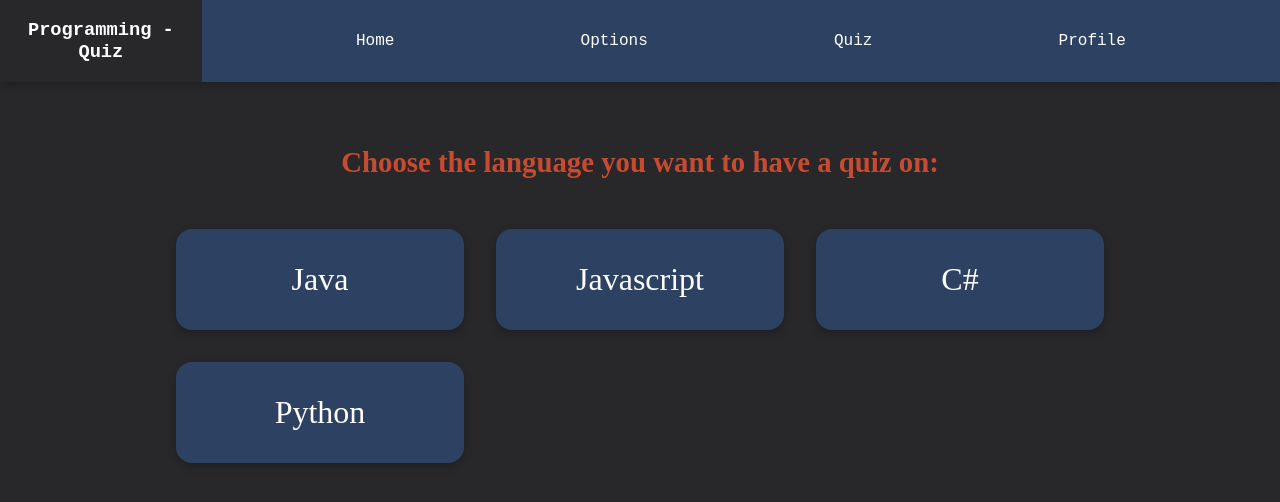
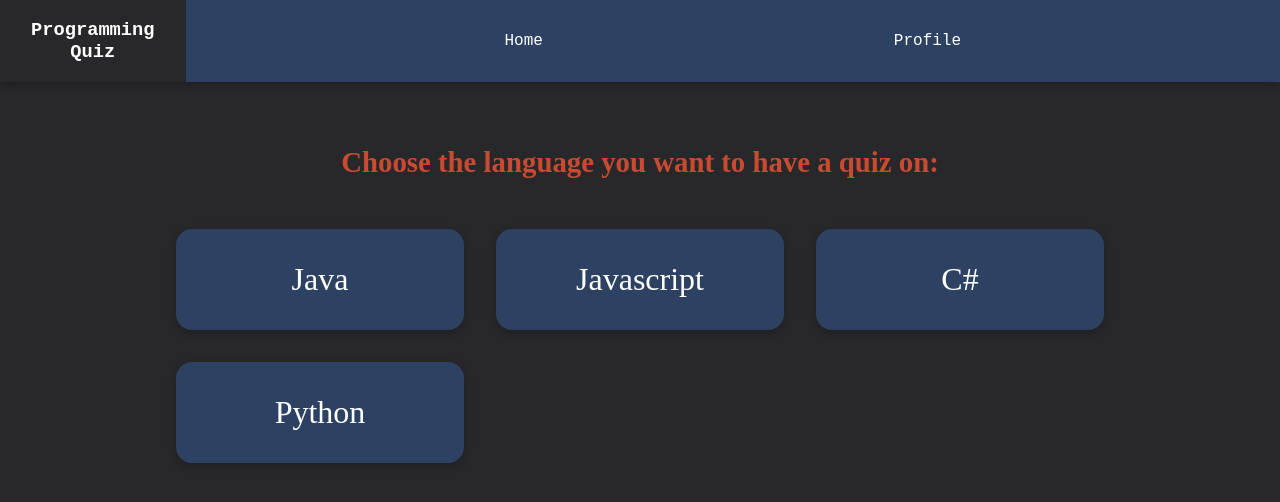
Before and after one commit to ProgrammeringQuiz/Quiz, a Vue app: page / in a window 1280 px wide. Shown: the top 502 px of the page. Built offline with nearby package versions, Linux system fonts and the light colour scheme.

Commit message:
Nav bar text auto change

```diff
--- a/json/quizLanguage.json
+++ b/json/quizLanguage.json
@@ -31,6 +31,14 @@
         "Loops",
         "Arrays"
       ]
+    },
+    {
+      "quiz": [
+        "PythonVar",
+        "TDD",
+        "Random",
+        "Test"
+      ]
     }
   ]
 }
--- a/src/App.vue
+++ b/src/App.vue
@@ -1,8 +1,19 @@
 <script setup>
-import { RouterLink, RouterView } from "vue-router";
+import {RouterLink, RouterView, useRoute} from "vue-router";
 import { ref } from "vue";
 
 let show = ref(false);
+
+function BarText() {
+  let text;
+  if (useRoute().params.name == null) {
+    text = useRoute().name
+  }else {
+    text = useRoute().params.name
+  }
+  return text
+}
+
 </script>
 
 <template>
@@ -13,7 +24,7 @@ let show = ref(false);
   <header>
     <div class="wrapper">
       <div class="hamburger">
-        <h3 class="quiz">Programming - Quiz</h3>
+        <h3 class="quiz">{{ BarText() }}</h3>
         <i class="fa fa-bars fa-3x" @click="show = !show"></i>
       </div>
       <Transition>
@@ -21,13 +32,7 @@ let show = ref(false);
           <RouterLink class="route" @click="show = !show" to="/"
             >Home</RouterLink
           >
-          <RouterLink class="route" @click="show = !show" to="/quizOptions"
-            >Options</RouterLink
-          >
-          <RouterLink class="route" @click="show = !show" to="/quizDemo"
-            >Quiz</RouterLink
-          >
-          <RouterLink class="route" @click="show = !show" to="/about"
+          <RouterLink class="route" @click="show = !show" to="/profile"
             >Profile
           </RouterLink>
         </nav>
@@ -35,10 +40,7 @@ let show = ref(false);
 
       <nav id="desktop">
         <RouterLink class="route" to="/">Home</RouterLink>
-
-        <RouterLink class="route" to="/quizOptions">Options</RouterLink>
-        <RouterLink class="route" to="/quizDemo">Quiz</RouterLink>
-        <RouterLink class="route" to="/about">Profile</RouterLink>
+        <RouterLink class="route" to="/profile">Profile</RouterLink>
       </nav>
     </div>
   </header>
--- a/src/router/index.js
+++ b/src/router/index.js
@@ -8,7 +8,7 @@ const router = createRouter({
   routes: [
     {
       path: "/",
-      name: "home",
+      name: "Programming Quiz",
       component: HomeView,
     },
     {
@@ -22,8 +22,8 @@ const router = createRouter({
       component: QuizDemo,
     },
     {
-      path: "/about",
-      name: "about",
+      path: "/profile",
+      name: "Profile",
       component: () => import("../views/AboutView.vue"),
     },
   ],
```
